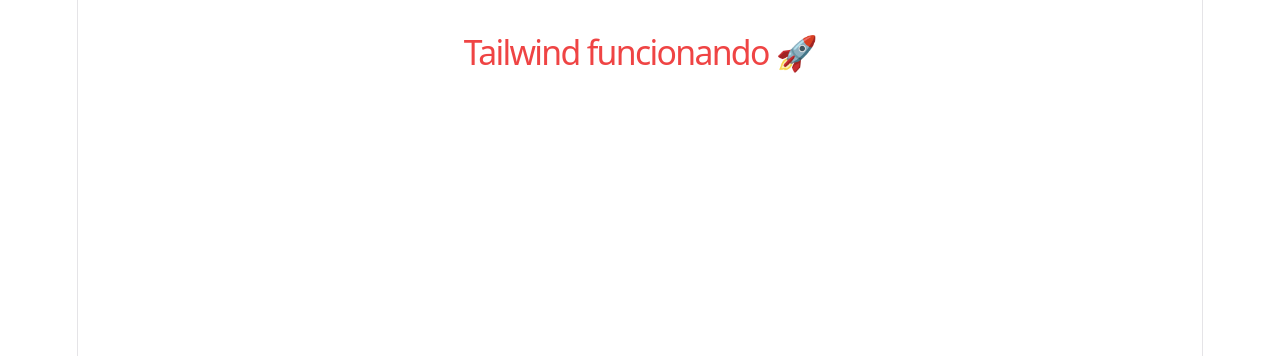
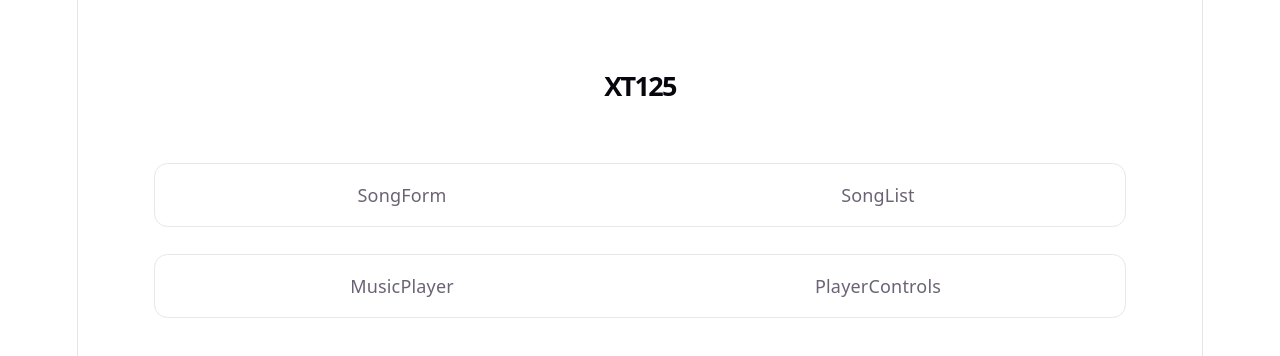
Before and after one commit to Goloso0006/music_player_xt125_song, a React (Vite) app: page / in a window 1280 px wide. Shown: the top 356 px of the page. Built offline with nearby package versions, Linux system fonts and the light colour scheme.

Commit message:
connection with app.tsx

```diff
--- a/src/App.tsx
+++ b/src/App.tsx
@@ -1,10 +1,24 @@
 import './App.css'
+import MusicPlayer from './components/MusicPlayer'
+import PlayerControls from './components/PlayerControls'
+import SongForm from './components/SongForm'
+import SongList from './components/SongList'
 
 function App() {
   return (
-    <h1 className="text-3xl text-red-500">
-      Tailwind funcionando 🚀
-    </h1>
+    <main className="mx-auto flex min-h-screen w-full max-w-4xl flex-col gap-6 px-4 py-8">
+      <h1 className="text-2xl font-semibold">XT125</h1>
+
+      <section className="grid gap-4 rounded-xl border p-4 md:grid-cols-2">
+        <SongForm />
+        <SongList />
+      </section>
+
+      <section className="grid gap-4 rounded-xl border p-4 md:grid-cols-2">
+        <MusicPlayer />
+        <PlayerControls />
+      </section>
+    </main>
   )
 }
 
```
